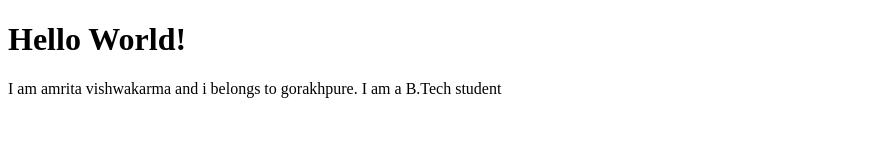
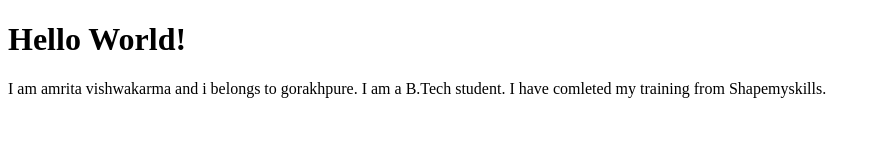
Before and after one commit to Amrita133/qspidermern, a plain HTML site: page Html/Day 1/intro.html in a window 1280 px wide. Shown: the whole page, without its empty margins (0-881 px from the left). Drawn offline with Linux system fonts and the light colour scheme.

Commit message:
second commit

```diff
--- a/Html/Day 1/intro.html
+++ b/Html/Day 1/intro.html
@@ -8,7 +8,8 @@
 <body>
     <h1>Hello World!</h1>
     <p>I am amrita vishwakarma and i belongs to gorakhpure.
-        I am a B.Tech student
+        I am a B.Tech student.
+        I have comleted my training from Shapemyskills.
     </p>
 
 </body>
```
